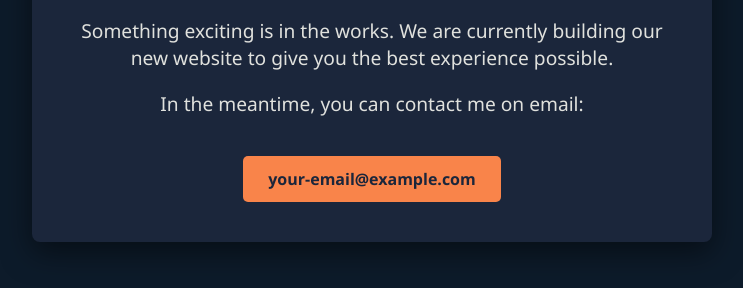
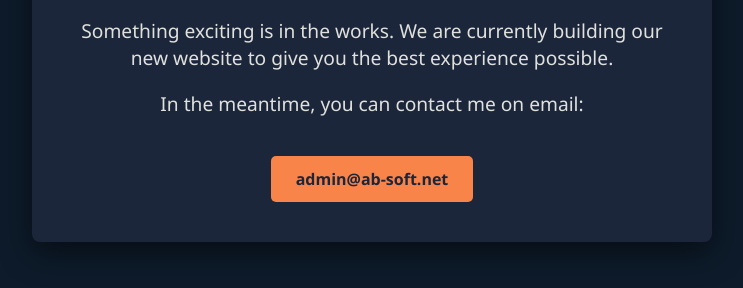
Before and after one commit to merlottt/site-ab-soft.net, a plain HTML site: page index.html in a window 1280 px wide. Shown: the part 390-678 px from the top of the page, without its empty margins (268-1011 px from the left). Drawn offline with Linux system fonts and the light colour scheme.

Commit message:
first commit

```diff
--- a/index.html
+++ b/index.html
@@ -79,7 +79,7 @@
         <p>Something exciting is in the works. We are currently building our new website to give you the best experience possible.</p>
 
         <p>In the meantime, you can contact me on email:</p>
-        <a href="mailto:your-email@example.com" class="email-link">your-email@example.com</a>
+        <a href="mailto:admin@ab-soft.net" class="email-link">admin@ab-soft.net</a>
     </div>
 
 </body>
```
